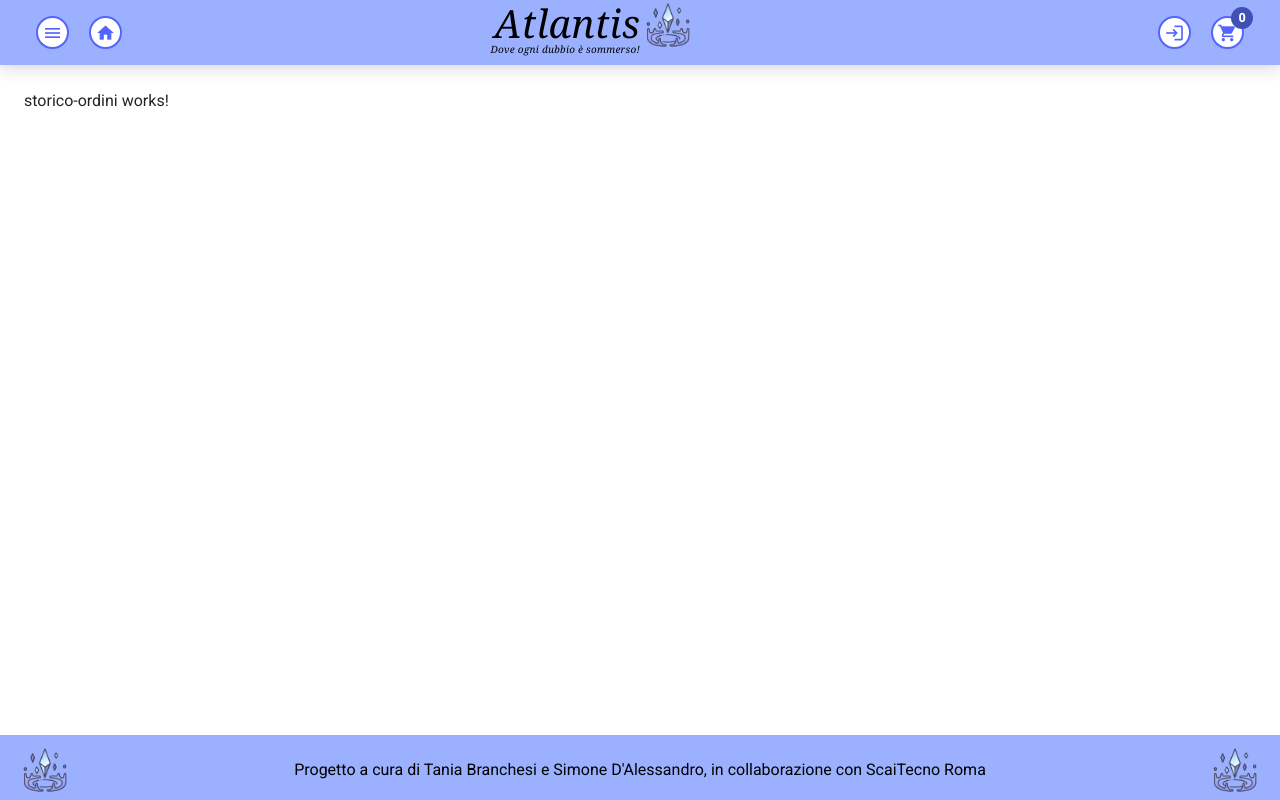
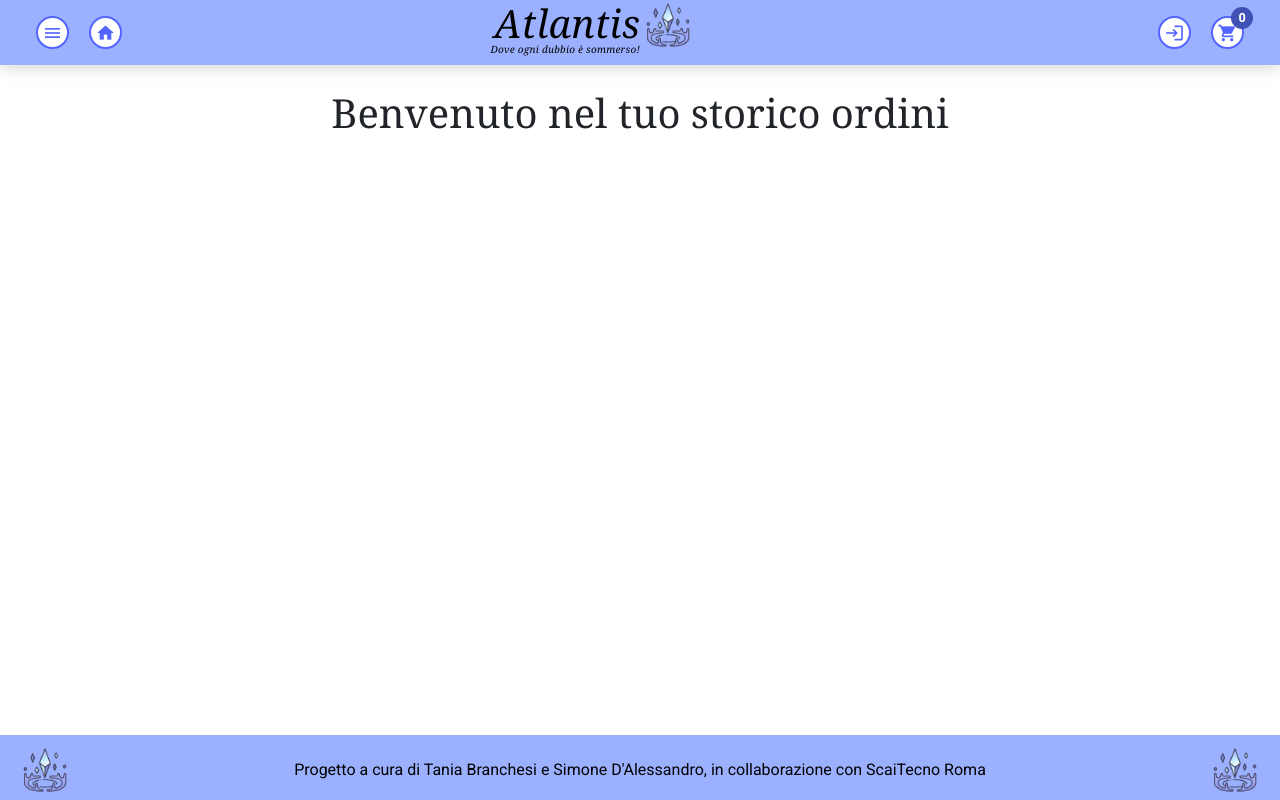
Before and after one commit to TaniaBra/atlantis, an Angular app: page /storico-ordini in a window 1280 px wide. Built offline with nearby package versions, Linux system fonts and the light colour scheme.

Commit message:
creazione component storico-ordini

```diff
--- a/src/app/components/storico-ordini/storico-ordini.component.html
+++ b/src/app/components/storico-ordini/storico-ordini.component.html
@@ -1 +1,4 @@
-<p>storico-ordini works!</p>
+<h1 class="title">Benvenuto nel tuo storico ordini</h1>
+<div class="cards-storico-container">
+
+</div>
```
Also changed, not shown: src/app/components/storico-ordini/storico-ordini.component.ts (+8 -0 lines).
